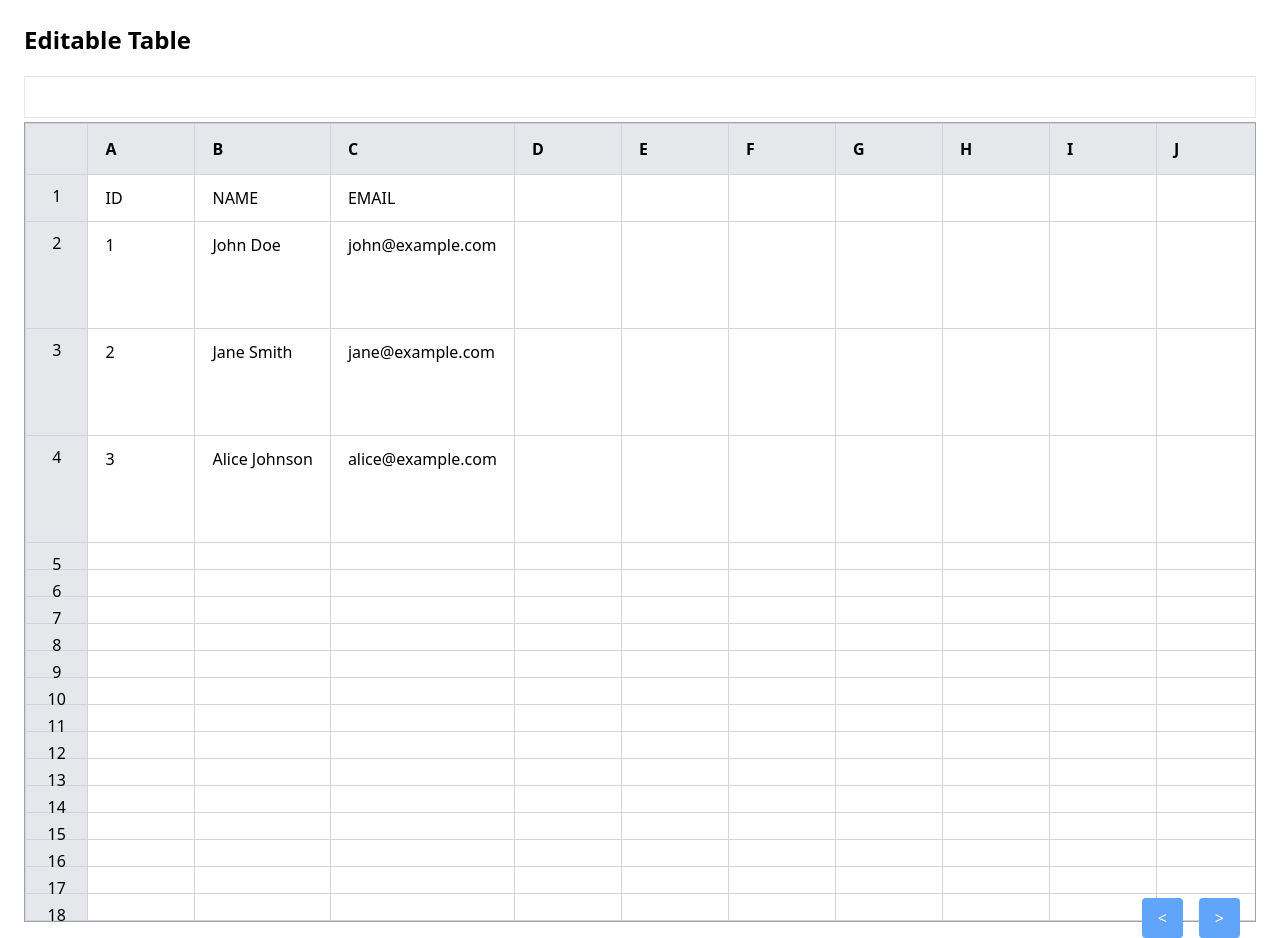
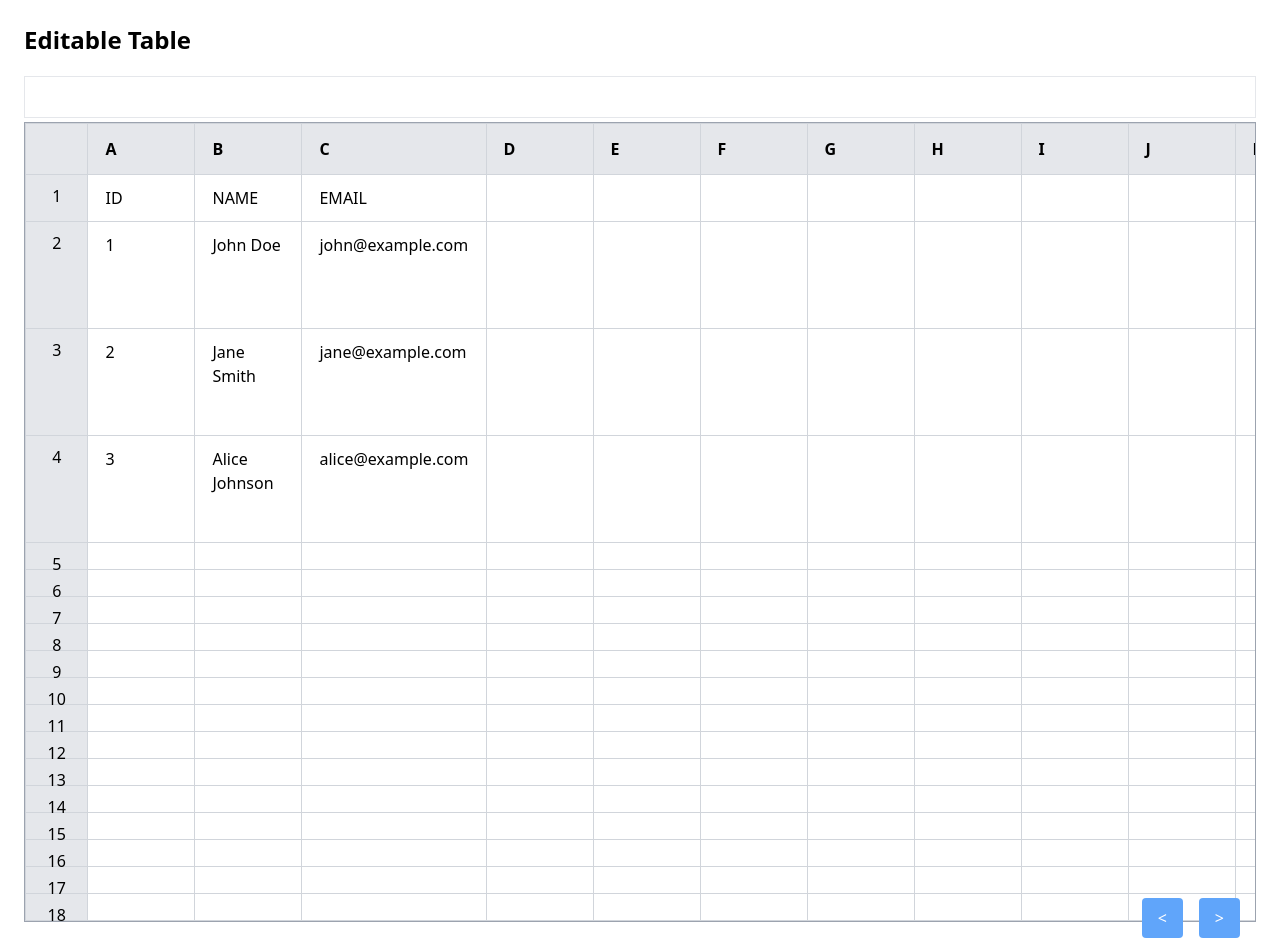
Before and after one commit to FlashDin/react-editable-table, a React (Create React App) app: page / in a window 1280 px wide. Built offline with nearby package versions, Linux system fonts and the light colour scheme.

Commit message:
add condition

```diff
--- a/src/components/editable-table/Body.tsx
+++ b/src/components/editable-table/Body.tsx
@@ -403,7 +403,7 @@ const Body: React.FC<Props> = ({columns, data, rowHeights}) => {
                                 <>
                                     <div
                                         onDoubleClick={(e) => handleIsEditing(e, rowIndex, column, row)}
-                                        className="w-full py-2 px-4 outline-none resize-none"
+                                        className="w-full py-2 px-4 whitespace-pre-line"
                                         style={{height: `${rh[rowIndex] || 40}px`}}
                                         onKeyDown={(e) => handleCellKeyDown(cellId, {
                                             key: column.key,
```
